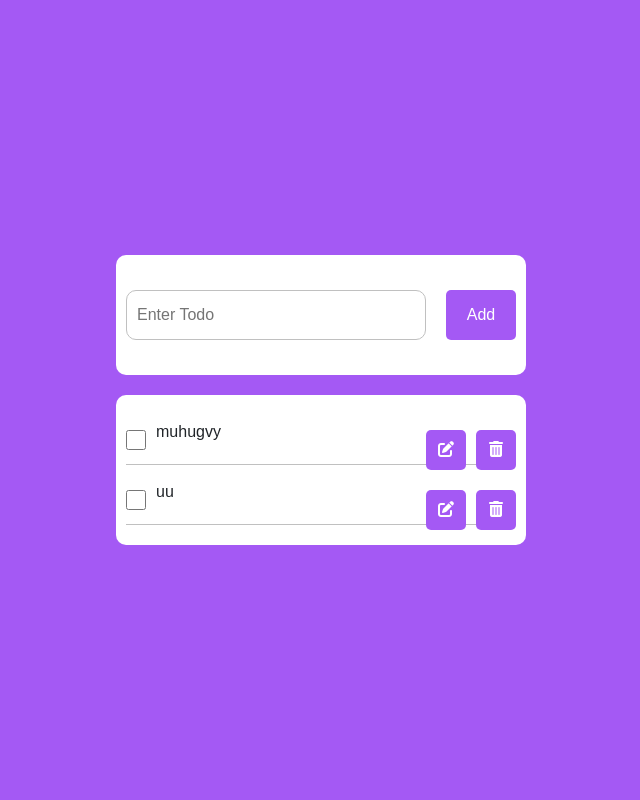
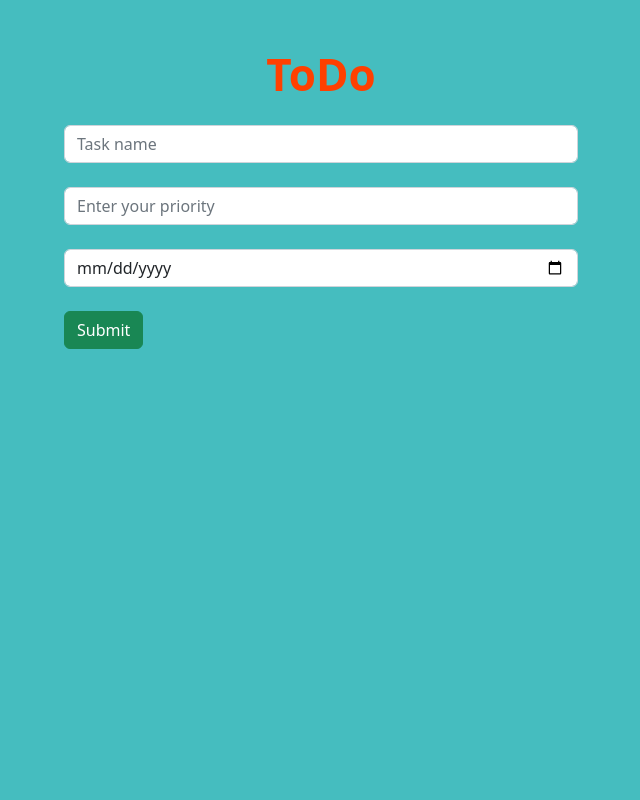
Before and after one commit to ukAnandhu/new_todo, a Django app: page / in a window 1280 px wide. Shown: the whole page, without its empty margins (319-959 px from the left). Run offline with Django 4.2, Linux system fonts and the light colour scheme; data comes from the database, SQL or seed files in the repository.

Commit message:
final-commit

```diff
--- a/static/css/style.css
+++ b/static/css/style.css
@@ -1,165 +1,12 @@
-*{
-    padding: 0px;
-    margin: 0px;
-    box-sizing: border-box;
-    font-size: 16px;
-    font-family: sans-serif
+.body{
+    background: rgb(69, 189, 191);
 }
-
-body{
-    /* background-color: #a459f4; */
-    background-color: #a459f4;
-    height: 100vh;
-    width: 100%;
-    display: flex;
-    align-items: center;
-    justify-content: center;
+.header{
+    font-size: 44px;
+    font-weight: 600;
+    color: #ff4000;
 }
-
-.todo-list-item .btn-container a{
-    color: white
+.text{
+    font-size: 24px;
+    font-weight: 600;
 }
-
-.todo-container{
-    width:  450px;
-    height: auto;
-    /* border: 1px solid white;| */
-    padding: 0px 20px 0px 20px;
-}
-
-.todo-search{
-    width: 100%;
-    height: 120px;
-    background-color: white;
-    border-radius: 10px;
-    padding: 0px 10px 0px 10px;
-    display: flex;
-    align-items: center;
-    justify-content: center;
-}
-
-.todo-search form{
-    width: 100%;
-    height: 80px;
-    /* border: 1px solid black;| */
-    display: flex;
-    align-items: center;
-    justify-content: space-between;
-}
-
-.todo-list{
-    width: 100%;
-    height: auto;
-    margin-top: 20px;
-    background-color: white;
-    padding-top: 10px !important;
-    border-radius: 10px;
-    padding: 10px 10px 20px 10px;
-}
-
-.todo-search form input, .input, select{
-    border: 1px solid silver;
-    height: 50px;
-    padding: 10px;
-    width: 300px;
-    border-radius: 10px;
-}
-
-.myinput{
-    border: 1px solid silver;
-    height: 50px;
-    padding: 10px;
-    width: 300px;
-    border-radius: 10px;
-}
-
-select{
-    width: 100%;
-    margin: 10px 0px 10px 0px;
-    height: 40px;
-}
-
-input:focus, select:focus{
-    outline: 1px solid #a459f4;
-}
-
-.todo-search form button{
-    height: 50px;
-    width: 70px;
-    padding: 0px 10px 0px 10px;
-    background-color: #a459f4;
-    color: white;
-    border: none;
-    border-radius: 5px;
-    cursor: pointer;
-}
-
-.todo-list-item{
-    width: 100%;
-    height: 50px;
-    border-bottom: 1px solid silver;
-    margin-top: 10px;
-    display: flex;
-    align-items: center;
-    justify-content: space-between;
-
-}
-
-.todo-list-item .btn-container{
-    display: flex;
-
-}
-.todo-list-item .edit{
-    margin-right: 10px;
-}
-.todo-list-item .edit, .todo-list-item .del{
-    width: 40px;
-    height: 40px;
-    border-radius: 5px;
-    background-color: #a459f4;
-    color: white;
-    cursor: pointer;
-    display: flex;
-    align-items: center;
-    justify-content: center;
-    font-size: 16px;
-}
-
-.todo-list .task{
-    display: flex;
-}
-
-.todo-list .task input{
-    margin-right: 10px;
-    width: 20px;
-}
-
-/* delete container */
-.delete-container{
-    width: 400px;
-    height: 250px;
-    background-color: white;
-    border-radius: 10px;
-    display: flex;
-    align-items: center;
-    justify-content: center;
-    flex-direction: column;
-}
-
-.btn-container{
-    margin-top: 20px;
-    display: flex;
-}
-
-.btn-cancel, .btn-delete{
-    width: 100px;
-    height: 50px;
-    background-color: #a459f4;
-    color: white;
-    border: none;
-    font-size: 20px;
-    border-radius: 5px;
-    cursor: pointer;
-    margin-left: 10px;
-
-}
--- a/templates/base.html
+++ b/templates/base.html
@@ -7,43 +7,18 @@
     <meta charset="UTF-8">
     <meta name="viewport" content="width=device-width, initial-scale=1.0">
     <title>Todo App</title>
-    <link
-    rel="stylesheet"
-    href="https://cdnjs.cloudflare.com/ajax/libs/font-awesome/6.4.0/css/solid.min.css"
-    integrity="sha51=2-yDUXOUWwbHH4ggxueDnC5vJv4tmfySpVdIcN1LksGZi8W8EVZv4uKGrQc0pVf66zS7LDhFJM7Zdeow1sw1/8Jw=="
-    crossorigin="anonymous"
-    referrerpolicy="no-referrer"
-  />
-  <link
-    rel="stylesheet"
-    href="https://cdnjs.cloudflare.com/ajax/libs/font-awesome/6.4.0/css/fontawesome.min.css"
-    integrity="sha512-SgaqKKxJDQ/tAUAAXzvxZz33rmn7leYDYfBP+YoMRSENhf3zJyx3SBASt/OfeQwBHA1nxMis7mM3EV/oYT6Fdw=="
-    crossorigin="anonymous"
-    referrerpolicy="no-referrer"
-  />
-  <link
-    rel="stylesheet"
-    href="https://cdnjs.cloudflare.com/ajax/libs/font-awesome/6.4.0/css/brands.min.css"
-    integrity="sha512-9YHSK59/rjvhtDcY/b+4rdnl0V4LPDWdkKceBl8ZLF5TB6745ml1AfluEU6dFWqwDw9lPvnauxFgpKvJqp7jiQ=="
-    crossorigin="anonymous"
-    referrerpolicy="no-referrer"
-  />
-  <link href="https://cdn.jsdelivr.net/npm/bootstrap@5.2.3/dist/css/bootstrap.min.css" rel="stylesheet" integrity="sha384-rbsA2VBKQhggwzxH7pPCaAqO46MgnOM80zW1RWuH61DGLwZJEdK2Kadq2F9CUG65" crossorigin="anonymous">
-  <link rel="stylesheet" href="{% static 'css/style.css' %}" />
+    <link href="https://cdn.jsdelivr.net/npm/bootstrap@5.2.3/dist/css/bootstrap.min.css" rel="stylesheet" integrity="sha384-rbsA2VBKQhggwzxH7pPCaAqO46MgnOM80zW1RWuH61DGLwZJEdK2Kadq2F9CUG65" crossorigin="anonymous">
+    <link rel="stylesheet" href="{% static 'css/style.css' %}" />
 </head>
-<body>
-    <div class="main-container">
+<body class="body">
+    <div class="main-container ">
 
 
 
 
-        {% block content %}
+        {% block body %}
 
-
-
-        <h1>tood app</h1>
-
-        {% endblock content %}
+        {% endblock %}
 
     </div>
 </body>
--- a/templates/task_list.html
+++ b/templates/task_list.html
@@ -1,55 +1,25 @@
-{% extends "base.html" %}
-
-{% block content %}
-
-<div class="todo-container">
-  <div class="todo-search">
-    <form action="" method="POST">
-
-      {% comment %} <input type="text" placeholder="Enter Todo" /> {% endcomment %}
-      {% csrf_token %}
-      {{form.title}}
-      <button>Add</button>
-    </form>
-  </div>
-
-  <div class="todo-list">
+{% extends 'base.html' %}
+{% block body %}
+<div class="container m-auto mt-5">
+    <div class="row">
+        <div class="col-md-6 m-auto">
+            <h2 class="header">Todo List</h2>
+            <a href="{% url 'tasks' %}" class="btn btn-success">Add Todo</a>
+            {% for i in task1 %}
+            <div class="card mt-5">
+              <div class="card-body">
+                <h5 class="card-title ">{{i.name}}</h5>
+                  <p><b>{{i.priority}}</b></p>
+                  <p><b>{{i.date}}</b></p>
+                  <a href="{% url 'task_delete' i.id %}" class="btn btn-danger">Done</a>
+                  <a href="{% url 'task_update' i.id %}" class="btn btn-success">Update</a>
+              </div>
+            </div>
+            {% endfor %}
+            <br />
+          </div>
+    </div>
+</div>
 
 
-    {% for task in tasks %}
-
-    <div class="todo-list-item">
-      <div class="task">
-        <input type="checkbox" />
-        <p>{{task.title}}</p>
-      </div>
-
-      <div class="btn-container">
-        <div class="edit">
-          <a href="{% url 'task-update' task.id %}">
-            <i class="fa-solid fa-pen-to-square"></i>
-          </a>
-        </div>
-        <div class="del">
-          <a href="{% url 'task-delete' task.id %}">
-            <i class="fa-solid fa-trash-can"></i>
-          </a>
-        </div>
-      </div>
-    </div>
-
-    {% endfor %}
-
-
-
-
-
-
-
-
-
-
-  </div>
-</div>
-
-{% endblock content %}
+{% endblock %}
--- /dev/null
+++ b/templates/tasks.html
@@ -0,0 +1,54 @@
+{% extends 'base.html' %}
+{% block body %}
+
+<div class="container-fluid text-center mt-5">
+    <div class="row">
+      <div class="col-md-12">
+        <div class="">
+          <div class="">
+            <h1 class="header">ToDo</h1>
+          </div>
+        </div>
+      </div>
+    </div>
+</div>
+<div class="container">
+    <div class="row ">
+      <div class="col-md-6 m-auto">
+        <form action="{% url 'task_list' %}" method="post" class="p-3">
+          {% csrf_token %}
+
+          <div class="form-group">
+            <input
+              type="text"
+              class="form-control"
+              name="task"
+              placeholder="Task name"
+            />
+          </div>
+          <br />
+          <div class="form-group">
+            <input
+              type="text"
+              class="form-control"
+              name="priority"
+              placeholder="Enter your priority"
+            />
+          </div><br>
+          <div class="form-group">
+            <input
+              type="date"
+              class="form-control"
+              name="date"
+              placeholder="Enter your date"
+            />
+          </div>
+          <br />
+          <input type="submit"  value="Submit" class="btn btn-success" />
+        </form>
+      </div>
+
+    </div>
+  </div>
+
+{% endblock %}
--- a/todoapp/forms.py
+++ b/todoapp/forms.py
@@ -3,7 +3,17 @@ from .models import Task
 
 
 class TaskForm(forms.ModelForm):
-    title = forms.CharField(widget=forms.TextInput(attrs={"class":"myinput", "placeholder":"Enter Todo"}))
     class Meta:
         model = Task
-        fields = ["title"]
+        fields = ["name","priority","date"]
+        widgets = {
+            'name': forms.TextInput(attrs={'class': 'form-control', 'placeholder': 'Enter task name..'}),
+            'priority': forms.TextInput(attrs={'class': 'form-control','placeholder': 'Enter priority..'}),
+            'date': forms.DateInput(attrs={'class': 'form-control', 'type': 'date'}),
+        }
+
+    def __init__(self, *args, **kwargs):
+        super(TaskForm, self).__init__(*args, **kwargs)
+        self.fields['name'].required = True
+        self.fields['priority'].required = True
+        self.fields['date'].required = True
--- a/todoapp/models.py
+++ b/todoapp/models.py
@@ -5,10 +5,9 @@ from django.db import models
 
 # Create your models here.
 class Task(models.Model):
-    title = models.CharField(max_length=200)
-    completed = models.BooleanField(default=False)
-    created_at = models.DateTimeField(auto_now_add=True)
+    name = models.CharField(max_length=200)
+    date = models.DateField()
     updated_at = models.DateTimeField(auto_now=True)
-
+    priority = models.IntegerField()
     def __str__(self):
-        return self.title
+        return self.name
--- a/todoapp/urls.py
+++ b/todoapp/urls.py
@@ -3,8 +3,11 @@ from . import views
 
 
 urlpatterns = [
-    path("", views.task_list, name="task-list"),
-    path("task/<int:pk>/update", views.task_update, name="task-update"),
-    path("task/<int:pk>/delete", views.task_delete, name="task-delete")
+
+    path("", views.tasks, name="tasks"),
+    path("task_list/", views.task_list, name="task_list"),
+
+    path("task_list/<int:id>/task_update", views.task_update, name="task_update"),
+    path("task_list/<int:id>/task_delete", views.task_delete, name="task_delete")
 
 ]
--- a/todoapp/views.py
+++ b/todoapp/views.py
@@ -3,33 +3,32 @@ from .models import Task
 from .forms import TaskForm
 
 # Create your views here.
-def task_list(request):
-    tasks = Task.objects.all()
-    form = TaskForm()
-    if request.method=='POST':
-        form = TaskForm(request.POST)
-        if form.is_valid():
-            form.save()
-            return redirect("task-list")
-    context = {"tasks":tasks, "form": form}
-    return render(request, "task_list.html", context)
+def tasks(req):
+    return render(req,'tasks.html')
 
-def task_update(request, pk):
-    task = Task.objects.get(id=pk)
-    form = TaskForm(instance=task)
-    if request.method == 'POST':
-        form = TaskForm(request.POST, instance=task)
-        if form.is_valid():
-            form.save()
-            return redirect("task-list")
+def task_list(req):
+    task1 = Task.objects.all()
+    if req.method == 'POST':
+        name = req.POST.get('task','')
+        priority = req.POST.get('priority','')
+        date = req.POST.get('date','')
+        task = Task(name=name,priority=priority,date=date)
+        task.save()
 
-    context = {"form": form}
-    return render(request, "task_list.html", context)
+    return render(req, "task_list.html",{'task1':task1})
 
-def task_delete(request, pk):
-    task = Task.objects.get(id=pk)
-    if request.method == 'POST':
+
+def task_update(req,id):
+    task = Task.objects.get(id = id)
+    f = TaskForm(req.POST or None,instance = task)
+    if f.is_valid():
+        f.save()
+        return redirect('/')
+    return render(req,'task_update.html',{'f':f,'task':task})
+
+def task_delete(req,id):
+    task = Task.objects.get(id = id)
+    if req.method == 'POST':
         task.delete()
-        return redirect("task-list")
-    context = {"task": task}
-    return render(request, "task_delete.html", context)
+        return redirect('task_list')
+    return render(req,'task_delete.html',{'task':task})
```
Also changed, not shown: templates/task_delete.html (+13 -10 lines), templates/task_update.html (added, +15 -0 lines), db.sqlite3, todoapp/migrations/0001_initial.py, todoapp/migrations/0002_remove_task_completed.py (added).
